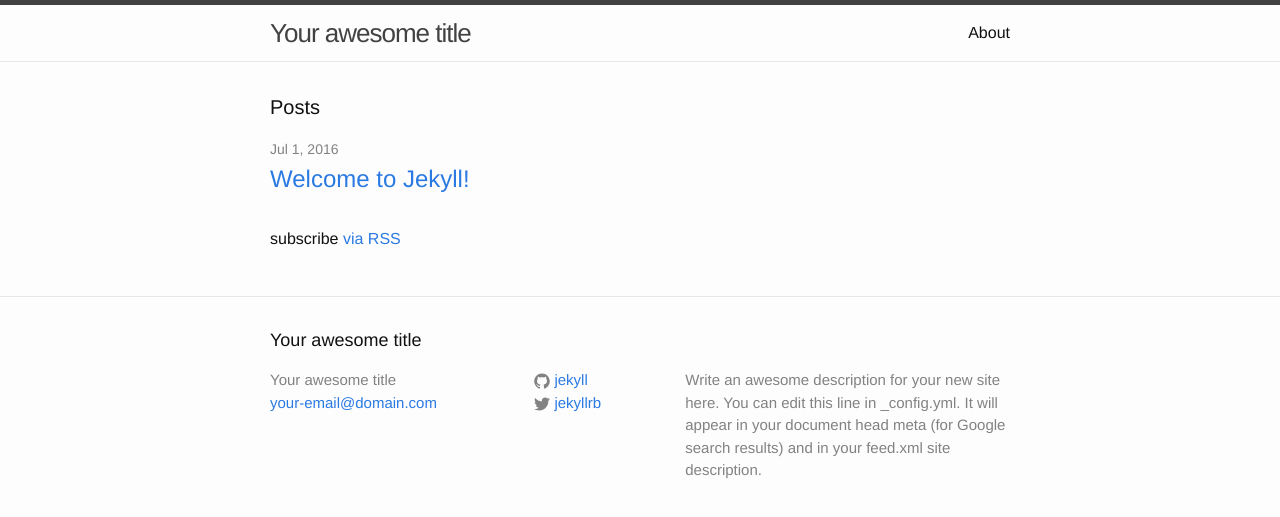
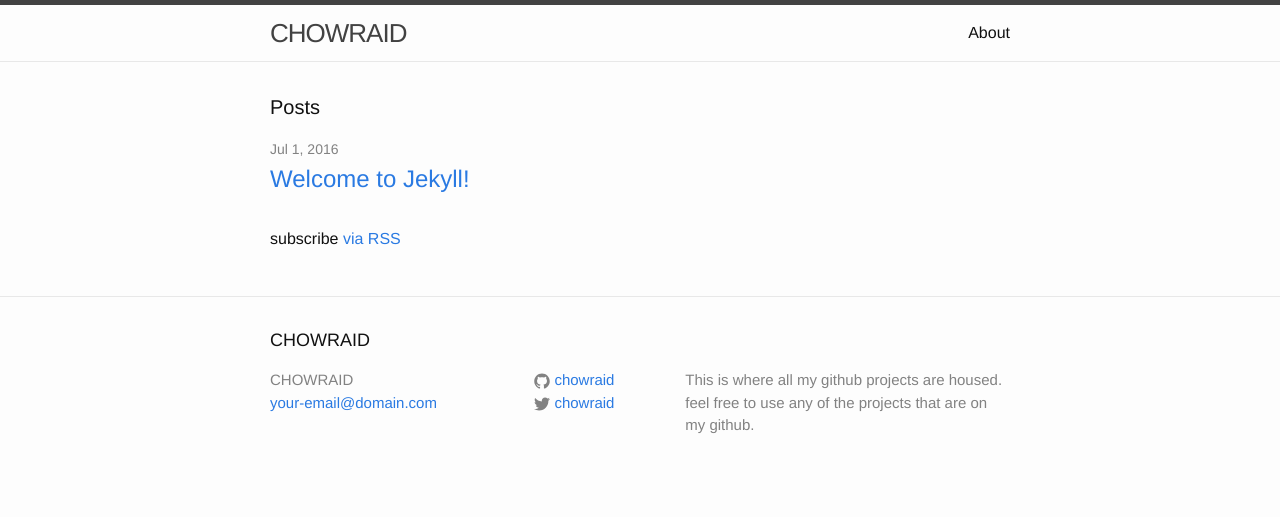
Before and after one commit to chowraid/chowraid.github.io, a Jekyll site: the page built from index.html, in a window 1280 px wide. Shown: the top 517 px of the page. Built offline with Jekyll 4.4.1, drawn with Linux system fonts in a browser that asks for light colours.

Commit message:
added updated info

```diff
--- a/_config.yml
+++ b/_config.yml
@@ -6,16 +6,14 @@
 # 'jekyll serve'. If you change this file, please restart the server process.
 
 # Site settings
-title: Your awesome title
+title: CHOWRAID
 email: your-email@domain.com
 description: > # this means to ignore newlines until "baseurl:"
-  Write an awesome description for your new site here. You can edit this
-  line in _config.yml. It will appear in your document head meta (for
-  Google search results) and in your feed.xml site description.
+  This is where all my github projects are housed. feel free to use any of the projects that are on my github.
 baseurl: "" # the subpath of your site, e.g. /blog
-url: "http://yourdomain.com" # the base hostname & protocol for your site
-twitter_username: jekyllrb
-github_username:  jekyll
+url: "http://chowraid.com" # the base hostname & protocol for your site
+twitter_username: chowraid
+github_username:  chowraid
 
 # Build settings
 markdown: kramdown
```
